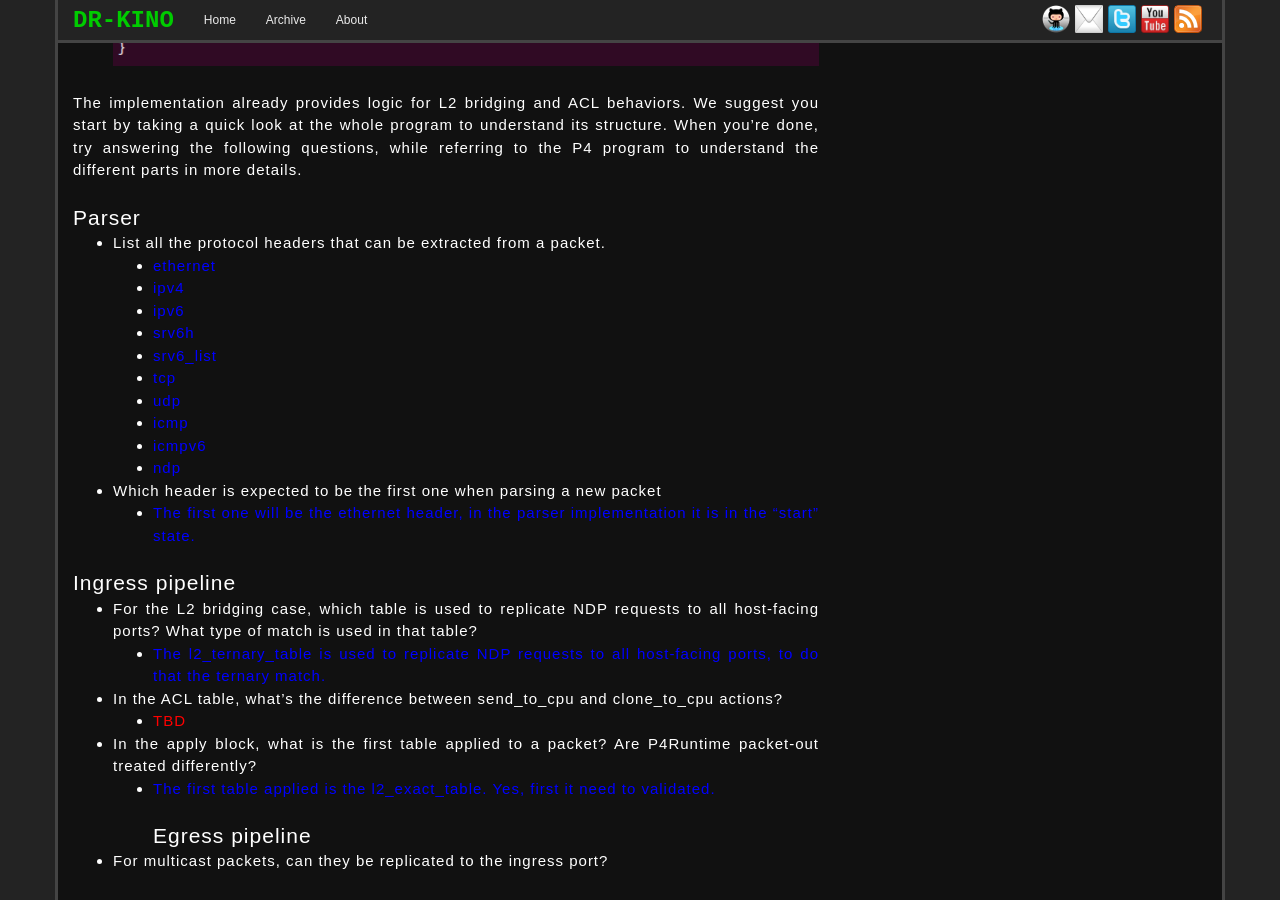
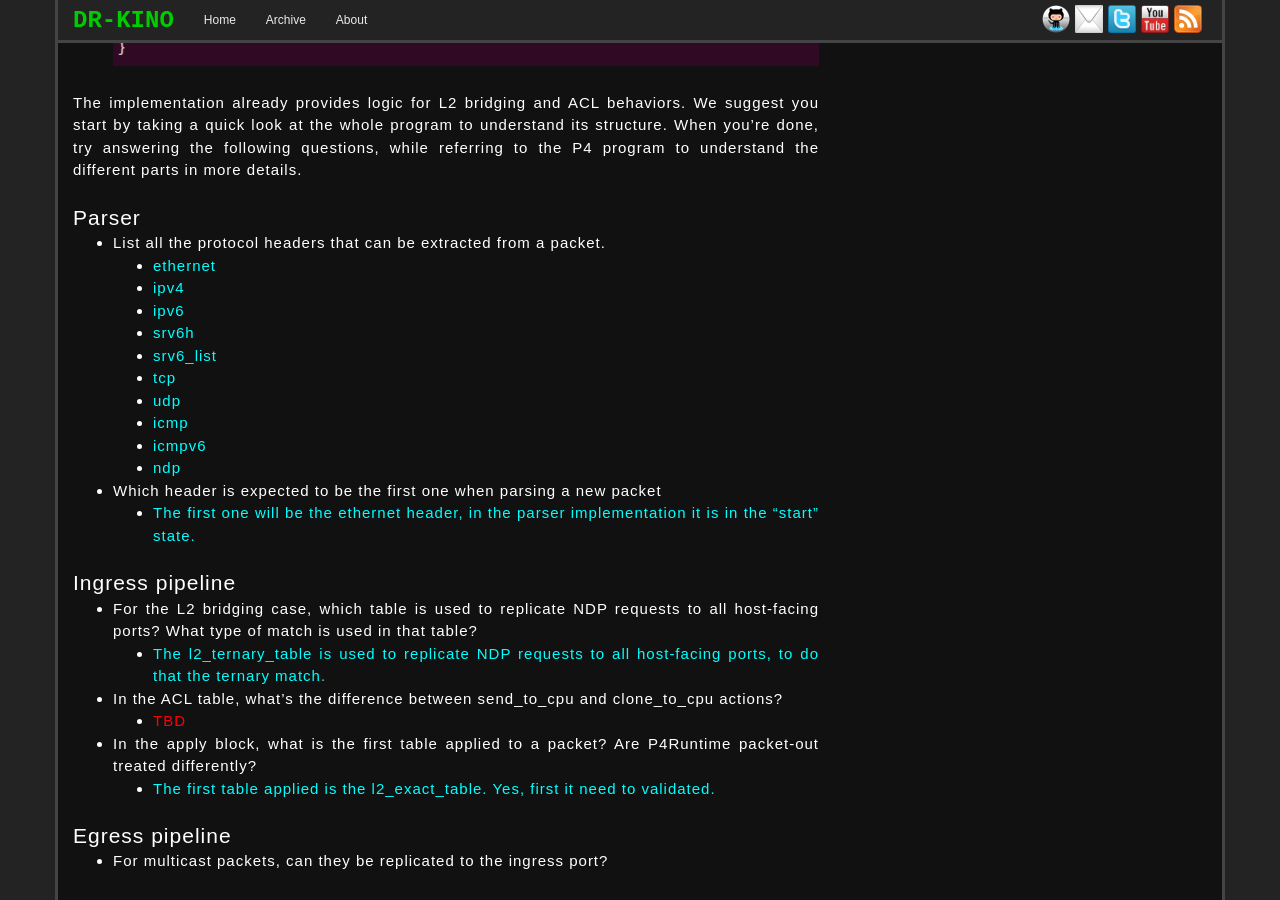
Before and after one commit to dr-kino/dr-kino.github.io, a Jekyll site: the page built from _posts/2021-03-30-next-generation-sdn-exercise-one.markdown, in a window 1280 px wide and 900 px high, scrolled down 2513 px. Built offline with Jekyll 4.4.1, drawn with Linux system fonts in a browser that asks for light colours; nearby versions of some CDN libraries; comment, search, counter and statistics services are not loaded.

Commit message:
Changing colorscheme

```diff
--- a/_posts/2021-03-30-next-generation-sdn-exercise-one.markdown
+++ b/_posts/2021-03-30-next-generation-sdn-exercise-one.markdown
@@ -49,31 +49,32 @@ The implementation already provides logic for L2 bridging and ACL behaviors. We
 ### Parser
 
 * List all the protocol headers that can be extracted from a packet.
-    * <span style="color:blue">ethernet</span>
-    * <span style="color:blue">ipv4</span>
-    * <span style="color:blue">ipv6</span>
-    * <span style="color:blue">srv6h</span>
-    * <span style="color:blue">srv6_list</span>
-    * <span style="color:blue">tcp</span>
-    * <span style="color:blue">udp</span>
-    * <span style="color:blue">icmp</span>
-    * <span style="color:blue">icmpv6</span>
-    * <span style="color:blue">ndp</span>
+    * <span style="color:cyan">ethernet</span>
+    * <span style="color:cyan">ipv4</span>
+    * <span style="color:cyan">ipv6</span>
+    * <span style="color:cyan">srv6h</span>
+    * <span style="color:cyan">srv6_list</span>
+    * <span style="color:cyan">tcp</span>
+    * <span style="color:cyan">udp</span>
+    * <span style="color:cyan">icmp</span>
+    * <span style="color:cyan">icmpv6</span>
+    * <span style="color:cyan">ndp</span>
 
 
 * Which header is expected to be the first one when parsing a new packet
-    * <span style="color:blue">The first one will be the ethernet header, in the parser implementation it is in the "start" state.</span>
+    * <span style="color:cyan">The first one will be the ethernet header, in the parser implementation it is in the "start" state.</span>
 
 ### Ingress pipeline
 
 * For the L2 bridging case, which table is used to replicate NDP requests to all host-facing ports? What type of match is used in that table?
-    * <span style="color:blue">The l2_ternary_table is used to replicate NDP requests to all host-facing ports, to do that the ternary match.</span>
+    * <span style="color:cyan">The l2_ternary_table is used to replicate NDP requests to all host-facing ports, to do that the ternary match.</span>
 
 * In the ACL table, what's the difference between send_to_cpu and clone_to_cpu actions?
     * <span style="color:red">TBD</span>
 
 * In the apply block, what is the first table applied to a packet? Are P4Runtime packet-out treated differently?
-    * <span style="color:blue">The first table applied is the l2_exact_table. Yes, first it need to validated.</span>
+    * <span style="color:cyan">The first table applied is the l2_exact_table. Yes, first it need to validated.</span>
+
 ### Egress pipeline
 
 * For multicast packets, can they be replicated to the ingress port?
```
